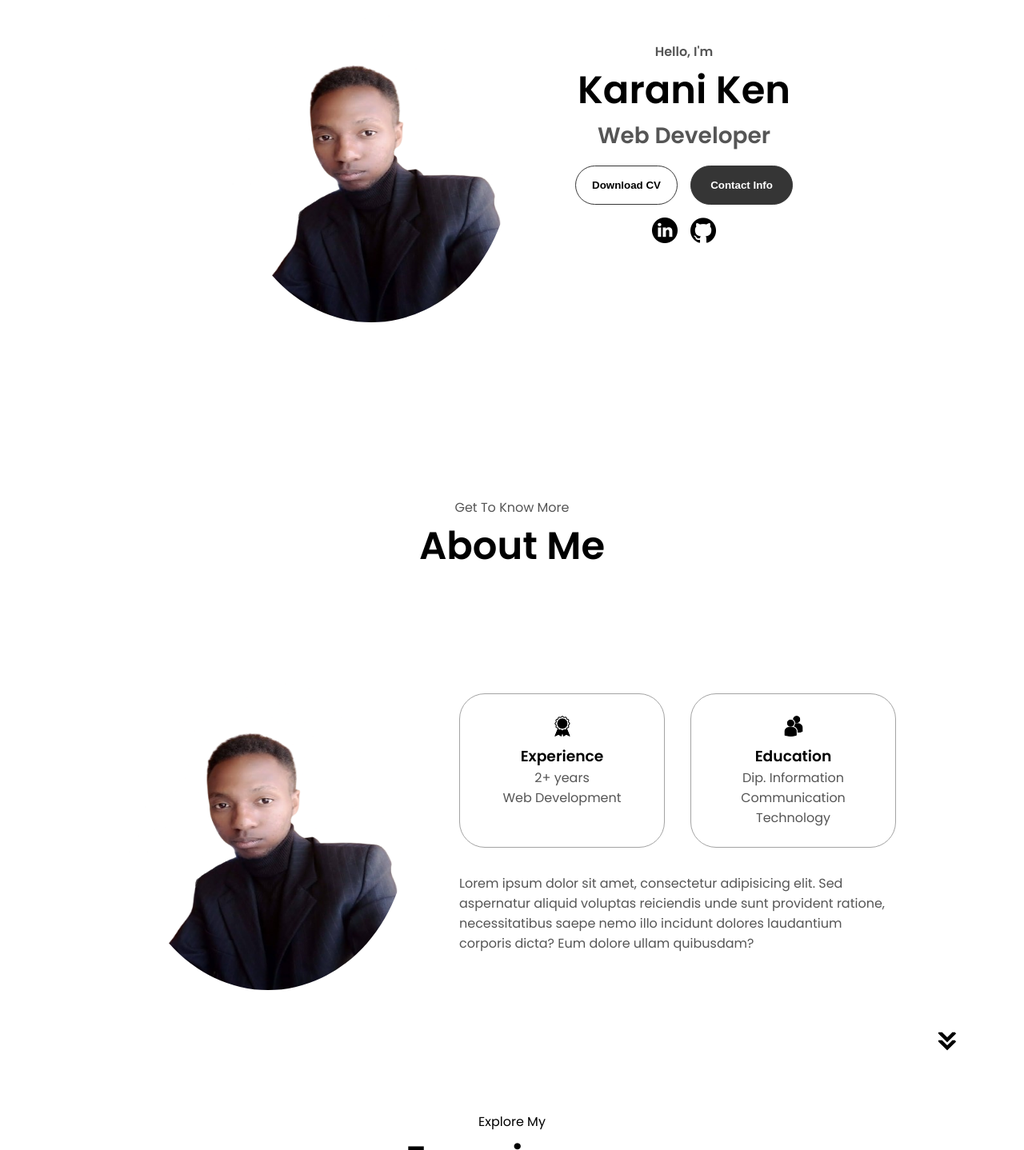
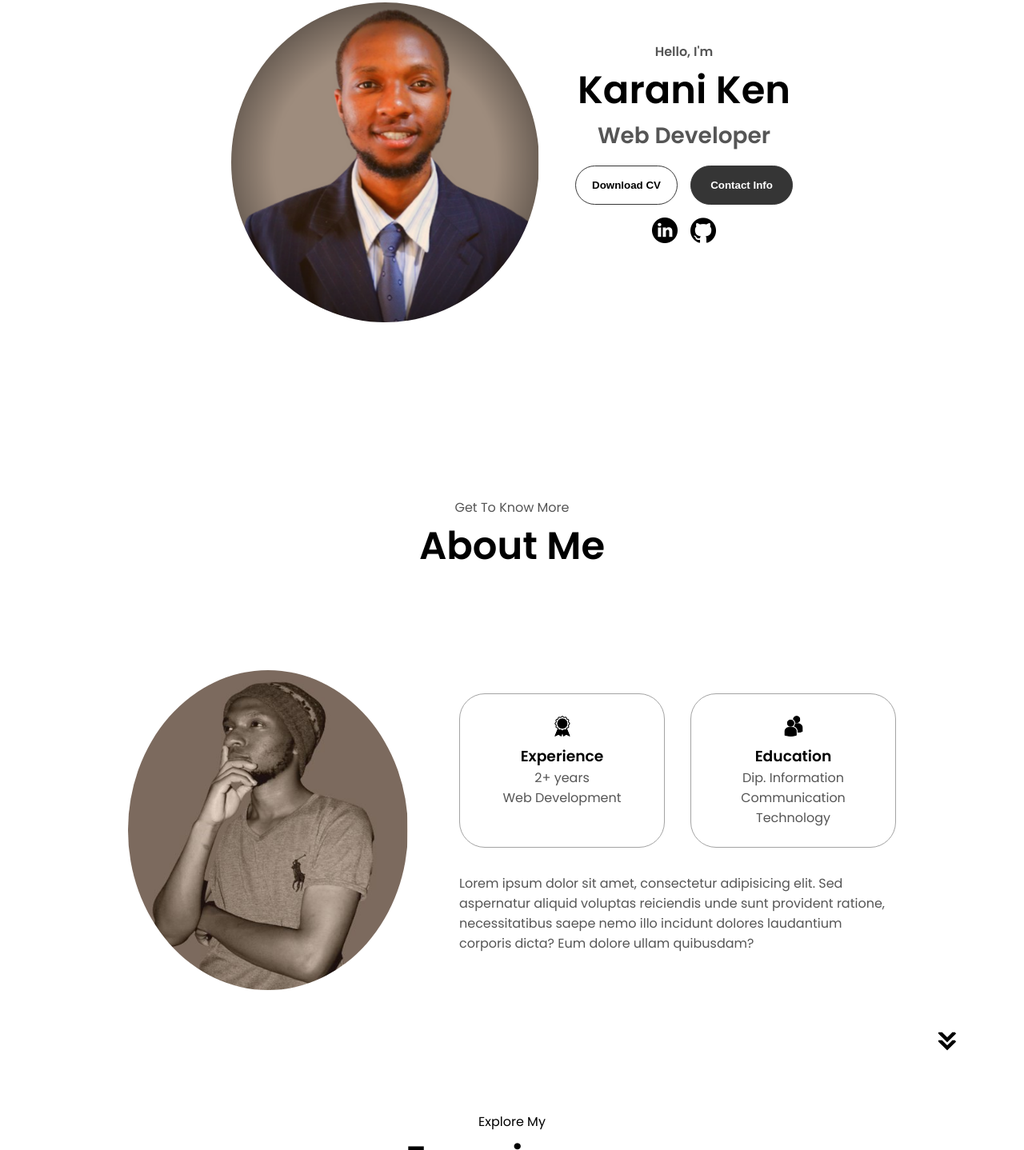
Before and after one commit to Karani-ken/My-Portfolio, a plain HTML site: page index.html in a window 1280 px wide. Shown: the part 306-1744 px from the top of the page at 80% size. Drawn offline with Linux system fonts and the light colour scheme.

Commit message:
some changes

```diff
--- a/index.html
+++ b/index.html
@@ -44,7 +44,7 @@
     <!--Sections-->
     <section id="profile">
         <div class="section__pic-container">
-            <img src="./assets/me2.png" alt="Karani Ken profile picture">
+            <img src="./assets/Untitled design.png" alt="Karani Ken profile picture">
 
         </div>
         <div class="section__text">
@@ -81,7 +81,7 @@
         <h1 class="title">About Me</h1>
         <div class="section-container">
             <div class="section__pic-container">
-                <img src="./assets/me2.png" alt="Profile Picture" class="about-pic">
+                <img src="./assets/edited design.jpg" alt="Profile Picture" class="about-pic">
             </div>
             <div class="about-details-container">
                 <div class="about-containers">
--- a/style.css
+++ b/style.css
@@ -231,6 +231,9 @@ section{
 }
 .about-pic{
     border-radius: 2rem;
+    width: 450px;
+    height: 450px;
+    border-radius: 100%;
 }
 .arrow{
     position: absolute;
```
Also changed, not shown: assets/Untitled design.png (added), assets/edited design.jpg (added).
